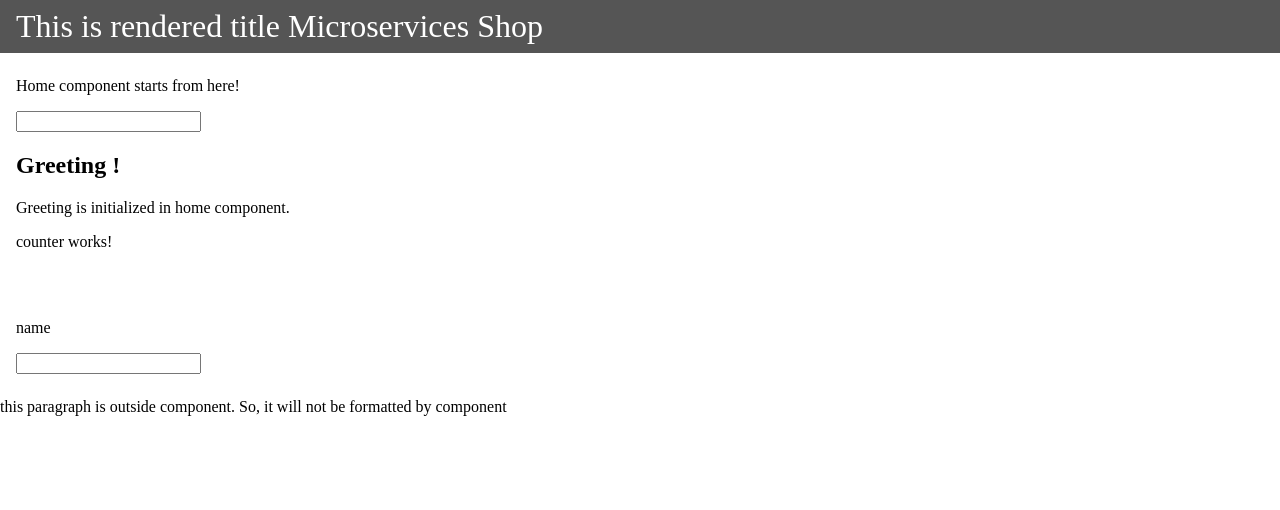
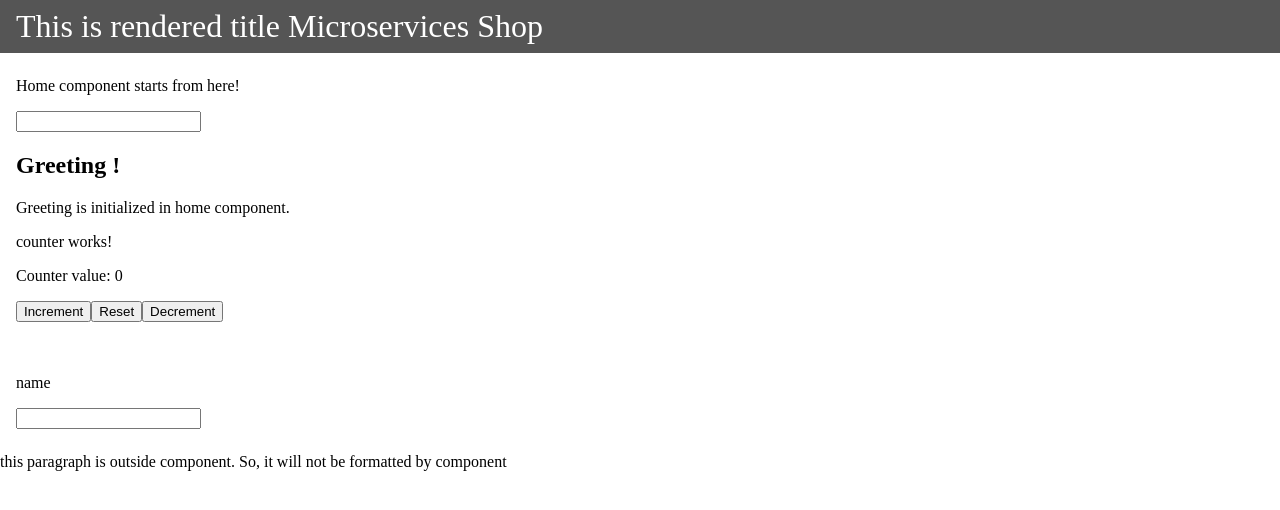
Before and after one commit to IlCodeLover/coursera-spa-with-angular, an Angular app in the folder examples/first-ng-app/: page / in a window 1280 px wide. Shown: the top 510 px of the page. Built offline with nearby package versions, Linux system fonts and the light colour scheme.

Commit message:
[counter] add increase, decrease, reset handlers

```diff
--- a/examples/first-ng-app/src/app/components/counter/counter.component.html
+++ b/examples/first-ng-app/src/app/components/counter/counter.component.html
@@ -1 +1,8 @@
 <p>counter works!</p>
+
+<p>Counter value: {{ counterValue() }}</p>
+<div>
+    <button (click)="increaseHandler()">Increment</button>
+    <button (click)="resetHandler()">Reset</button>
+    <button (click)="decreaseHandler()">Decrement</button>
+</div>
--- a/examples/first-ng-app/src/app/components/counter/counter.component.ts
+++ b/examples/first-ng-app/src/app/components/counter/counter.component.ts
@@ -1,4 +1,4 @@
-import { Component } from '@angular/core';
+import { Component, signal } from '@angular/core';
 
 @Component({
   selector: 'app-counter',
@@ -7,5 +7,17 @@ import { Component } from '@angular/core';
   styleUrl: './counter.component.scss'
 })
 export class CounterComponent {
+  counterValue = signal(0); // signal to hold the counter value
+  // create handler
+  increaseHandler(){
+    this.counterValue.update((value) => value + 1); // update the signal value
+  }
 
+  decreaseHandler(){
+    this.counterValue.update((value) => value -1);
+  }
+
+  resetHandler(){
+    this.counterValue.set(0); // set the signal value to 0
+  }
 }
```
